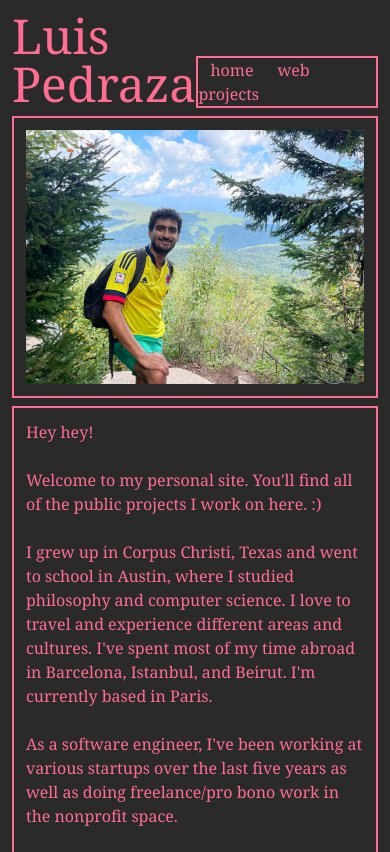
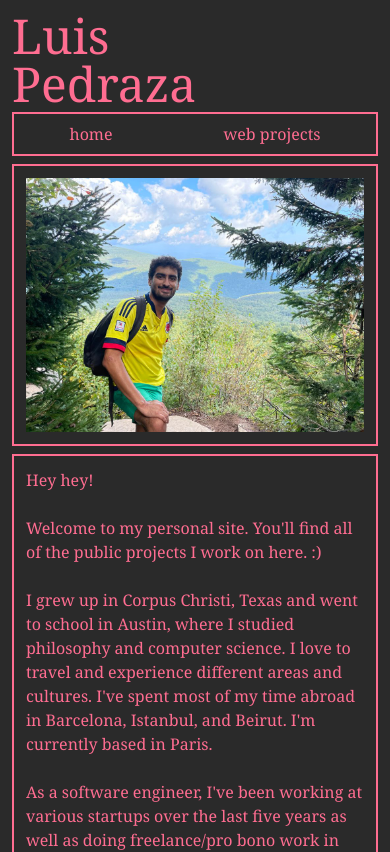
Before and after one commit to lspdrz/lspdrz, a Next.js app: page / in a window 390 px wide. Shown: the top 852 px of the page. Built offline with nearby package versions, Linux system fonts and the light colour scheme.

Commit message:
changes to navbar for mobile

```diff
--- a/components/Layout.tsx
+++ b/components/Layout.tsx
@@ -19,19 +19,11 @@ const Layout = ({
       <meta charSet="utf-8" />
       <meta name="viewport" content="initial-scale=1.0, width=device-width" />
     </Head>
-    <div
-      className={`flex justify-between items-end ${
-        homePage ? "" : "pt-16 mt-1"
-      }`}
-    >
-      {homePage ? (
-        <div>
-          <h1 className="text-5xl">Luis</h1>
-          <h1 className="text-5xl">Pedraza</h1>
-        </div>
-      ) : (
-        <div></div>
-      )}
+    <div className="flex flex-col sm:flex-row items-stretch sm:items-end justify-between">
+      <div className={`${homePage ? "visible" : "invisible"}`}>
+        <h1 className="text-5xl">Luis</h1>
+        <h1 className="text-5xl">Pedraza</h1>
+      </div>
       <Navbar />
     </div>
     <div>{children}</div>
--- a/components/Navbar.tsx
+++ b/components/Navbar.tsx
@@ -1,14 +1,16 @@
 import Link from "next/link";
 
 const Navbar = () => (
-  <div>
-    <nav className="border-2 border-lspdrz-pink">
-      <Link href="/">
-        <a className="p-3">home</a>
-      </Link>
-      <Link href="/web-projects">
-        <a className="p-3">web projects</a>
-      </Link>
+  <div className="pt-1 sm:pt-0">
+    <nav>
+      <div className="flex justify-around border-2 border-lspdrz-pink">
+        <Link href="/">
+          <a className="p-2">home</a>
+        </Link>
+        <Link href="/web-projects">
+          <a className="p-2">web projects</a>
+        </Link>
+      </div>
     </nav>
   </div>
 );
```
